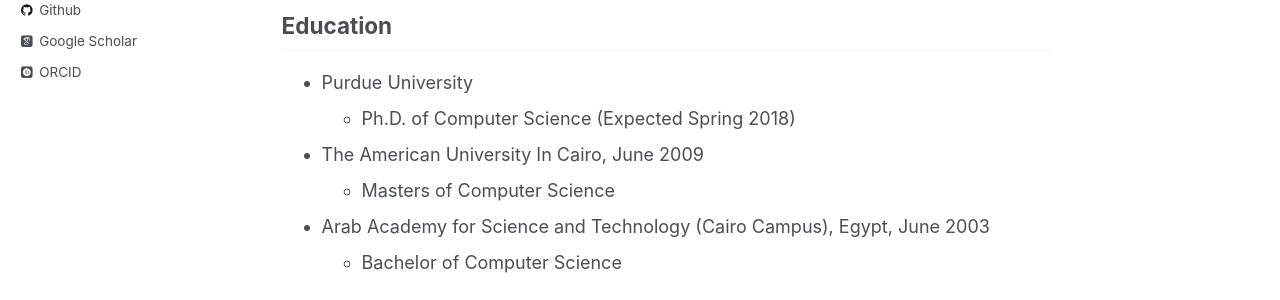
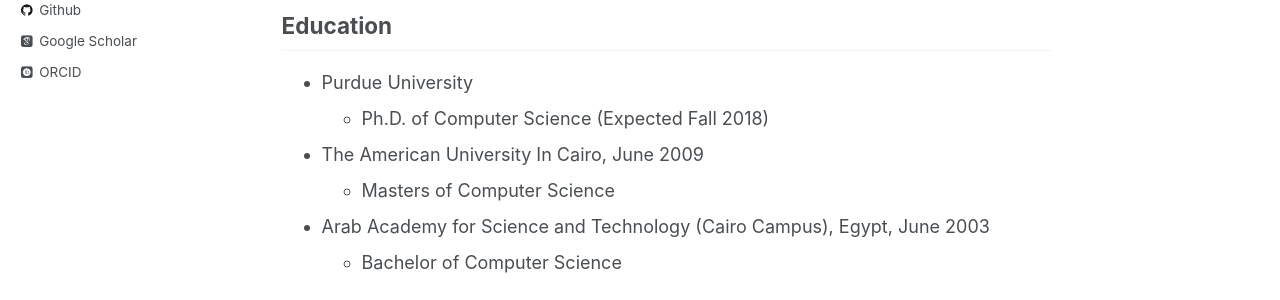
Before and after one commit to amgadmadkour/amgadmadkour.github.io, a Jekyll site: the page built from _pages/cv.md, in a window 1280 px wide and 900 px high, scrolled down 871 px. Shown: the part 415-715 px from the top of the window. Built offline with Jekyll 4.4.1, drawn with Linux system fonts in a browser that asks for light colours; some web fonts are replaced.

Commit message:
Update dates

```diff
--- a/_pages/cv.md
+++ b/_pages/cv.md
@@ -50,7 +50,7 @@
 ## Education
 
 * Purdue University
-  * Ph.D. of Computer Science (Expected Spring 2018)
+  * Ph.D. of Computer Science (Expected Fall 2018)
 * The American University In Cairo, June 2009
   * Masters of Computer Science
 * Arab Academy for Science and Technology (Cairo Campus), Egypt, June 2003
```
